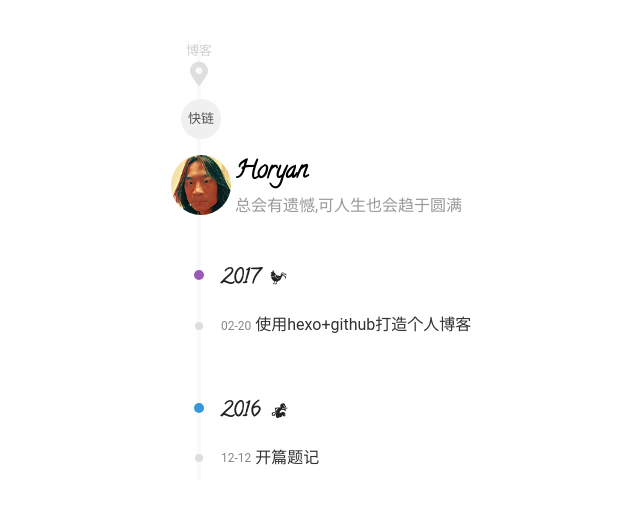
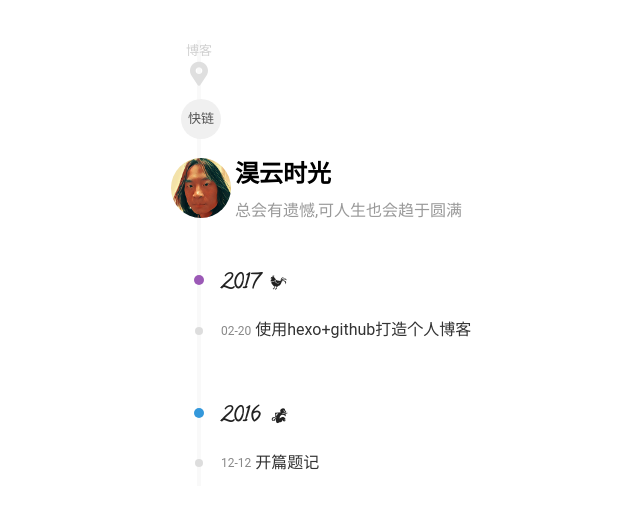
Before and after one commit to gslancer/horyan.github.io, a plain HTML site: page archives/index.html in a window 1280 px wide. Shown: the whole page, without its empty margins (193-833 px from the left). Drawn offline with Linux system fonts and the light colour scheme; some packages are replaced by stand-ins of ours; a script that the page names is missing.

Commit message:
Update index.html

```diff
--- a/archives/index.html
+++ b/archives/index.html
@@ -7,7 +7,7 @@
 <head>
   <meta charset="utf-8">
 
-  <title>Archives | 淏云的blog</title>
+  <title>Archives | 淏云时光</title>
 
   <meta name="viewport" content="width=device-width, initial-scale=1, maximum-scale=1">
 
@@ -190,7 +190,7 @@
     </a>
     <div class="info">
       <h3 class="name" style="font-family: calligraffittiregular">
-        Horyan
+        淏云时光
       </h3>
       <div class="slogan">
         总会有遗憾,可人生也会趋于圆满
```
